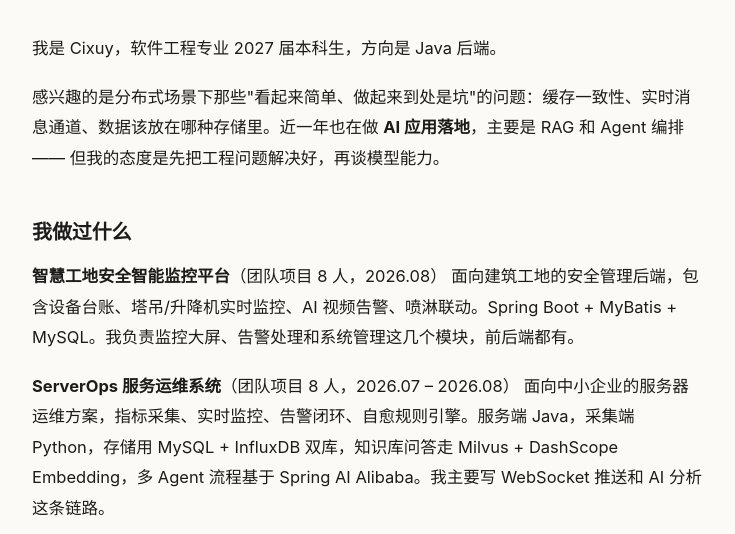
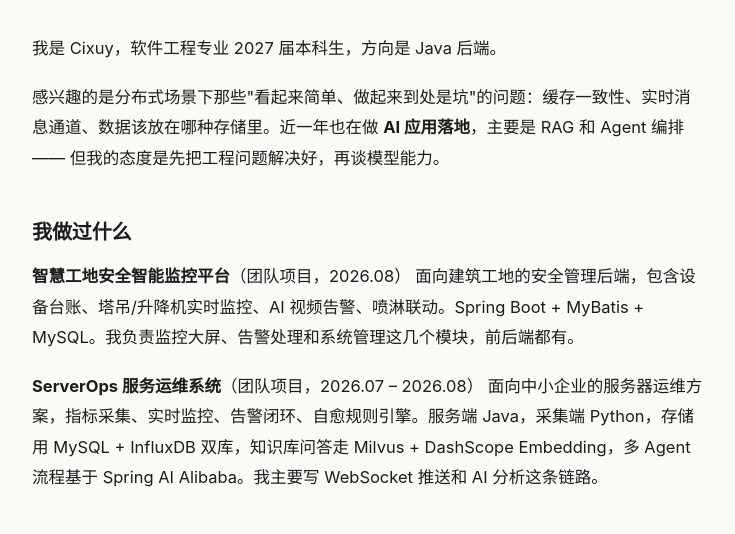
Before and after one commit to Cixuy/cixuy.github.io, a plain HTML site: page docs/about/index.html in a window 1280 px wide. Shown: the part 194-728 px from the top of the page, without its empty margins (272-1007 px from the left). Drawn offline with Linux system fonts and the light colour scheme.

Commit message:
关于页不写团队人数

```diff
--- a/docs/about/index.html
+++ b/docs/about/index.html
@@ -44,9 +44,9 @@
 <p>我是 Cixuy，软件工程专业 2027 届本科生，方向是 Java 后端。</p>
 <p>感兴趣的是分布式场景下那些"看起来简单、做起来到处是坑"的问题：缓存一致性、实时消息通道、数据该放在哪种存储里。近一年也在做 <strong>AI 应用落地</strong>，主要是 RAG 和 Agent 编排 —— 但我的态度是先把工程问题解决好，再谈模型能力。</p>
 <h2>我做过什么</h2>
-<p><strong>智慧工地安全智能监控平台</strong>（团队项目 8 人，2026.08）
+<p><strong>智慧工地安全智能监控平台</strong>（团队项目，2026.08）
 面向建筑工地的安全管理后端，包含设备台账、塔吊/升降机实时监控、AI 视频告警、喷淋联动。Spring Boot + MyBatis + MySQL。我负责监控大屏、告警处理和系统管理这几个模块，前后端都有。</p>
-<p><strong>ServerOps 服务运维系统</strong>（团队项目 8 人，2026.07 – 2026.08）
+<p><strong>ServerOps 服务运维系统</strong>（团队项目，2026.07 – 2026.08）
 面向中小企业的服务器运维方案，指标采集、实时监控、告警闭环、自愈规则引擎。服务端 Java，采集端 Python，存储用 MySQL + InfluxDB 双库，知识库问答走 Milvus + DashScope Embedding，多 Agent 流程基于 Spring AI Alibaba。我主要写 WebSocket 推送和 AI 分析这条链路。</p>
 <h2>这个博客写什么</h2>
 <p>只写我自己项目里<strong>真正踩过的坑</strong>和做过的取舍，不写入门教程 —— 那些网上已经有很多，而且写得比我好。</p>
--- a/docs/feed.xml
+++ b/docs/feed.xml
@@ -5,7 +5,7 @@
     <link>https://cixuy.github.io/</link>
     <description>写那些藏在底下的东西。Java 后端、缓存与并发、存储选型，以及 AI 应用落地。</description>
     <language>zh-CN</language>
-    <lastBuildDate>Sat, 14 Nov 2026 17:35:08 +0800</lastBuildDate>
+    <lastBuildDate>Sat, 14 Nov 2026 17:42:56 +0800</lastBuildDate>
     <item>
       <title>WebSocket 部署到 Nginx 后连接断开？三个原因与完整配置</title>
       <link>https://cixuy.github.io/posts/websocket-behind-nginx/index.html</link>
```
Also changed, not shown: 1 other file.
